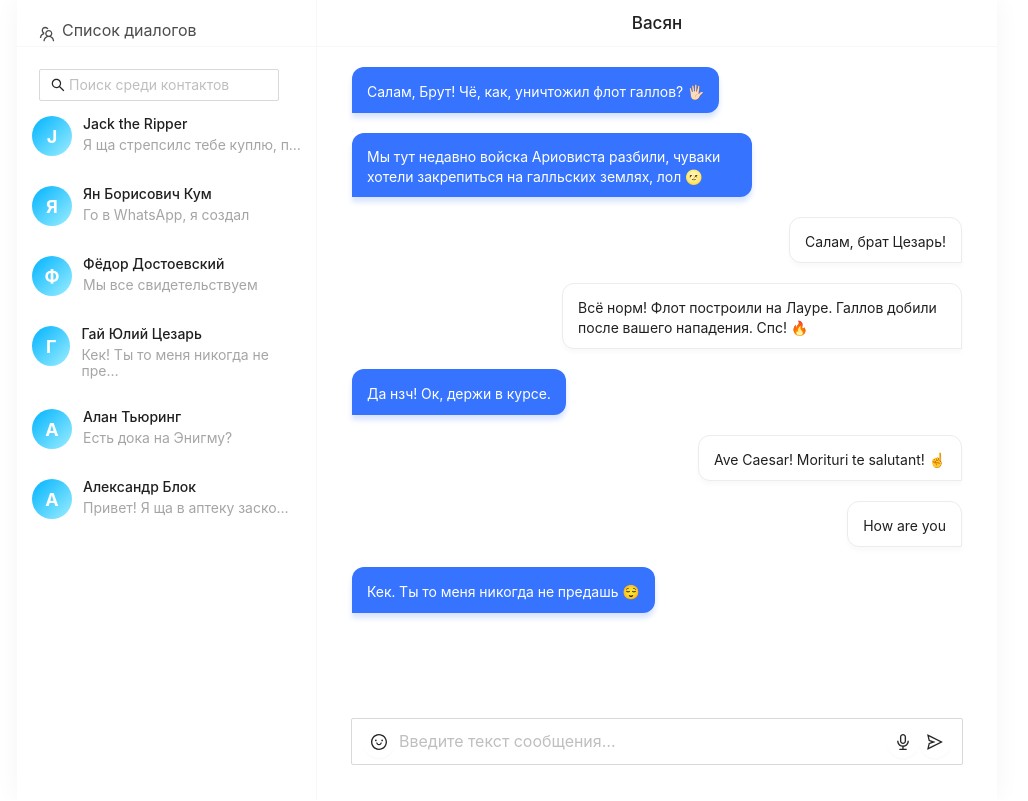
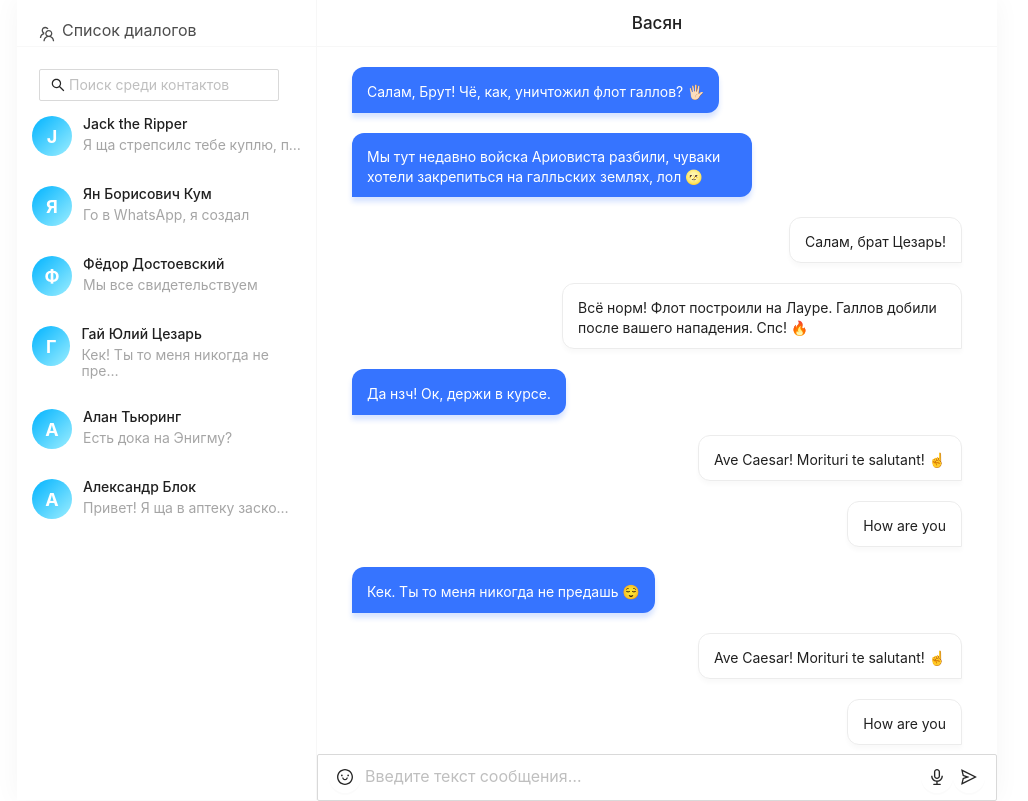
Before and after one commit to 1used23/socket-chat, a React app: page /#/im in a window 1280 px wide. Shown: the whole page, without its empty margins (133-1161 px from the left). Built offline with nearby package versions, Linux system fonts and the light colour scheme.

Commit message:
scroll bar  deleted

```diff
--- a/src/components/Dialog/Dialog.scss
+++ b/src/components/Dialog/Dialog.scss
@@ -4,6 +4,14 @@
   position: relative;
   width: 75%;
   min-width: 400px;
+  &__messages {
+    height: 90%;
+    overflow-y: scroll;
+    -ms-overflow-style: none;
+  }
+  &__messages::-webkit-scrollbar {
+    width: 0;
+  }
   &__name {
     font-weight: 500;
     font-size: 17px;
--- a/src/components/Dialog/index.jsx
+++ b/src/components/Dialog/index.jsx
@@ -37,6 +37,28 @@ const Dialog = () => {
       message: "Кек. Ты то меня никогда не предашь 😌",
       time: 111,
       sender: otherNick
+    },
+    {
+      message: "Ave Caesar! Morituri te salutant! ☝️",
+      time: 111,
+      sender: myNick
+    },
+    { message: "How are you", time: 111, sender: myNick },
+    {
+      message: "Кек. Ты то меня никогда не предашь 😌",
+      time: 111,
+      sender: otherNick
+    },
+    {
+      message: "Ave Caesar! Morituri te salutant! ☝️",
+      time: 111,
+      sender: myNick
+    },
+    { message: "How are you", time: 111, sender: myNick },
+    {
+      message: "Кек. Ты то меня никогда не предашь 😌",
+      time: 111,
+      sender: otherNick
     }
   ];
   return (
--- a/src/components/MessageInput/MessageInput.scss
+++ b/src/components/MessageInput/MessageInput.scss
@@ -3,9 +3,10 @@
 }
 
 .dialog__message-input {
+  width: 100%;
+}
+
+.emoji-mart {
   position: absolute;
-  bottom: 35px;
-  width: 90%;
-  left: 50%;
-  transform: translate(-50%, 0);
+  bottom: 62px;
 }
```
